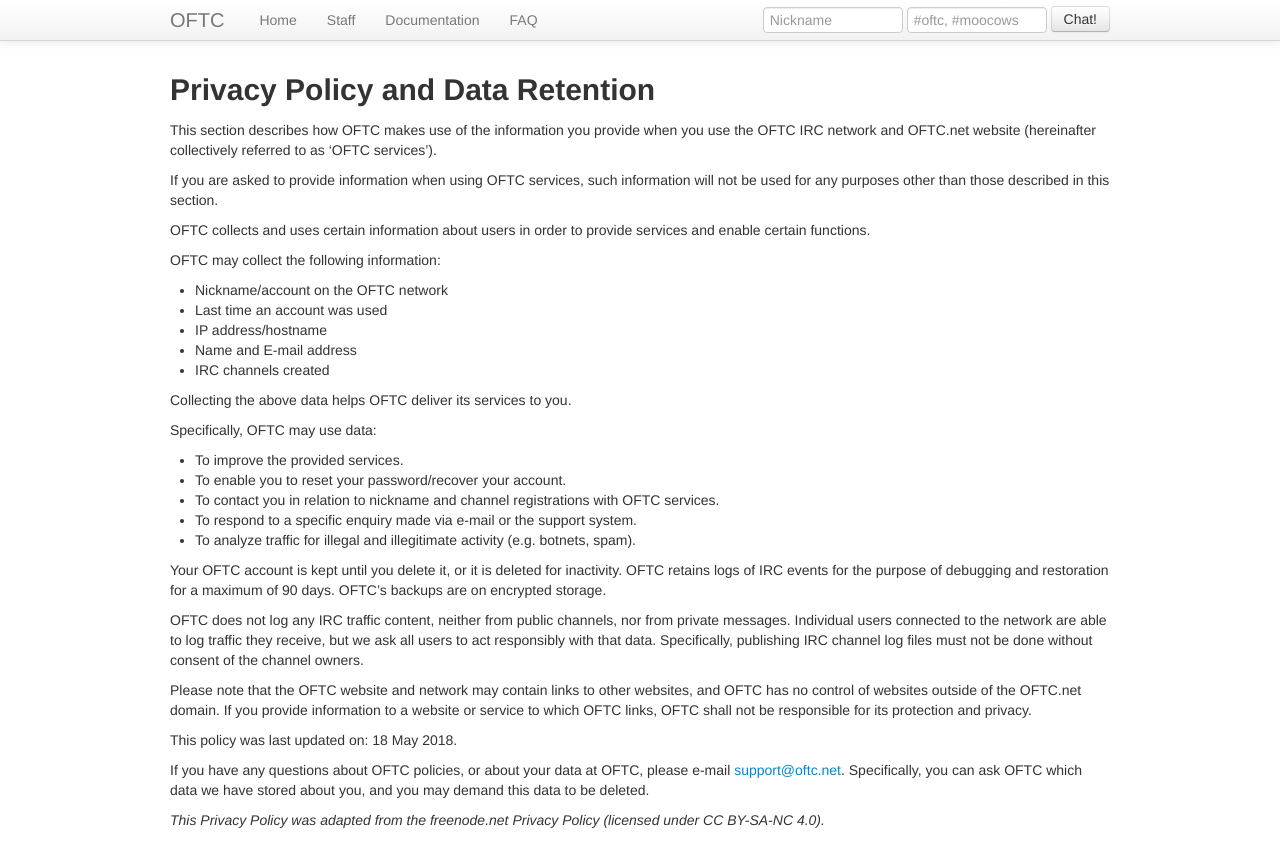
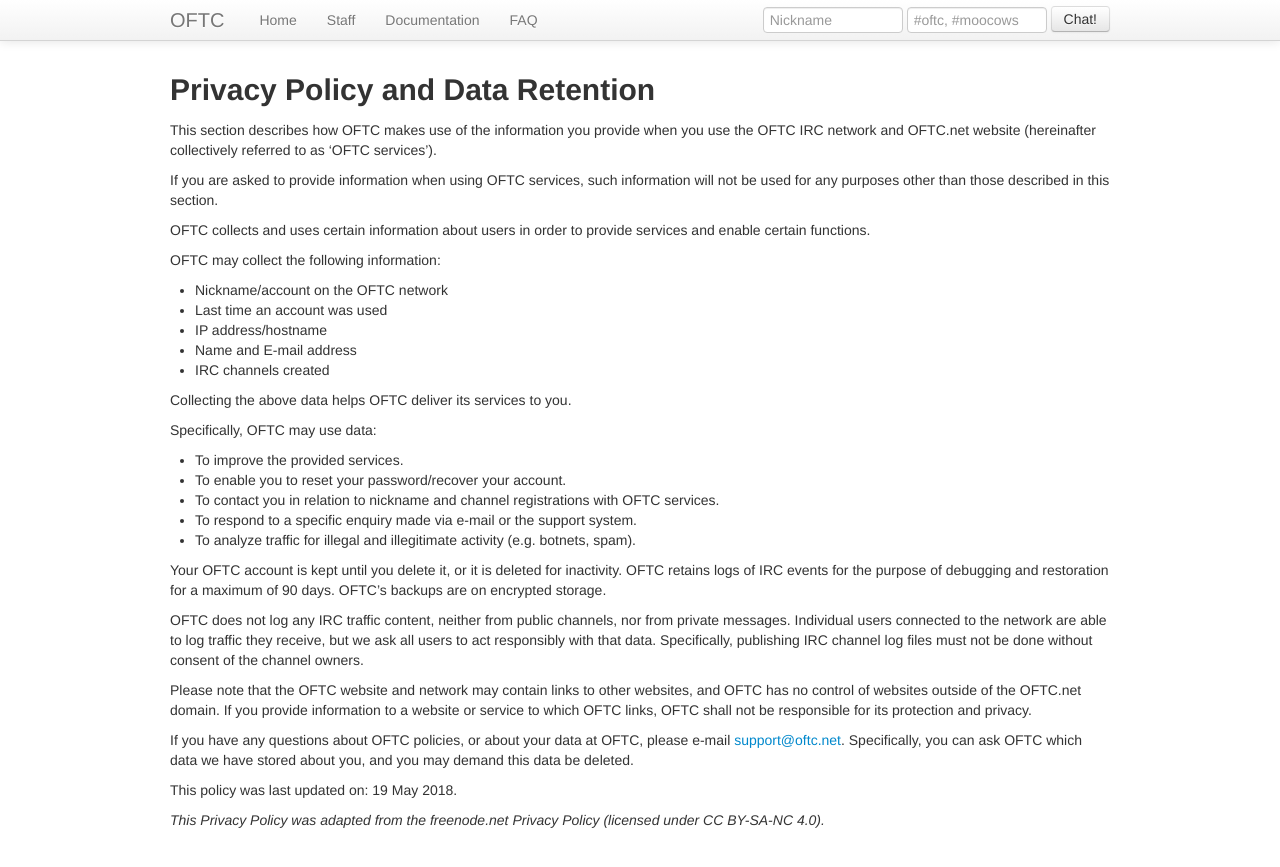
Before and after one commit to oftc/oftc-web, a Jekyll site: the page built from Privacy_Policy.md, in a window 1280 px wide. Shown: the top 867 px of the page. Built offline with Jekyll 4.4.1, drawn with Linux system fonts in a browser that asks for light colours.

Commit message:
s/to be/be/
Thanks luca.

```diff
--- a/Privacy_Policy.md
+++ b/Privacy_Policy.md
@@ -47,12 +47,12 @@
 If you provide information to a website or service to which OFTC links, OFTC
 shall not be responsible for its protection and privacy.
 
-This policy was last updated on: 18 May 2018.
-
 If you have any questions about OFTC policies, or about your data at OFTC,
 please e-mail <a href="mail:support@oftc.net">support@oftc.net</a>.
 Specifically, you can ask OFTC which data we have stored about you, and you may
-demand this data to be deleted.
+demand this data be deleted.
+
+This policy was last updated on: 19 May 2018.
 
 *This Privacy Policy was adapted from the freenode.net Privacy Policy
 (licensed under CC BY-SA-NC 4.0).*
```
